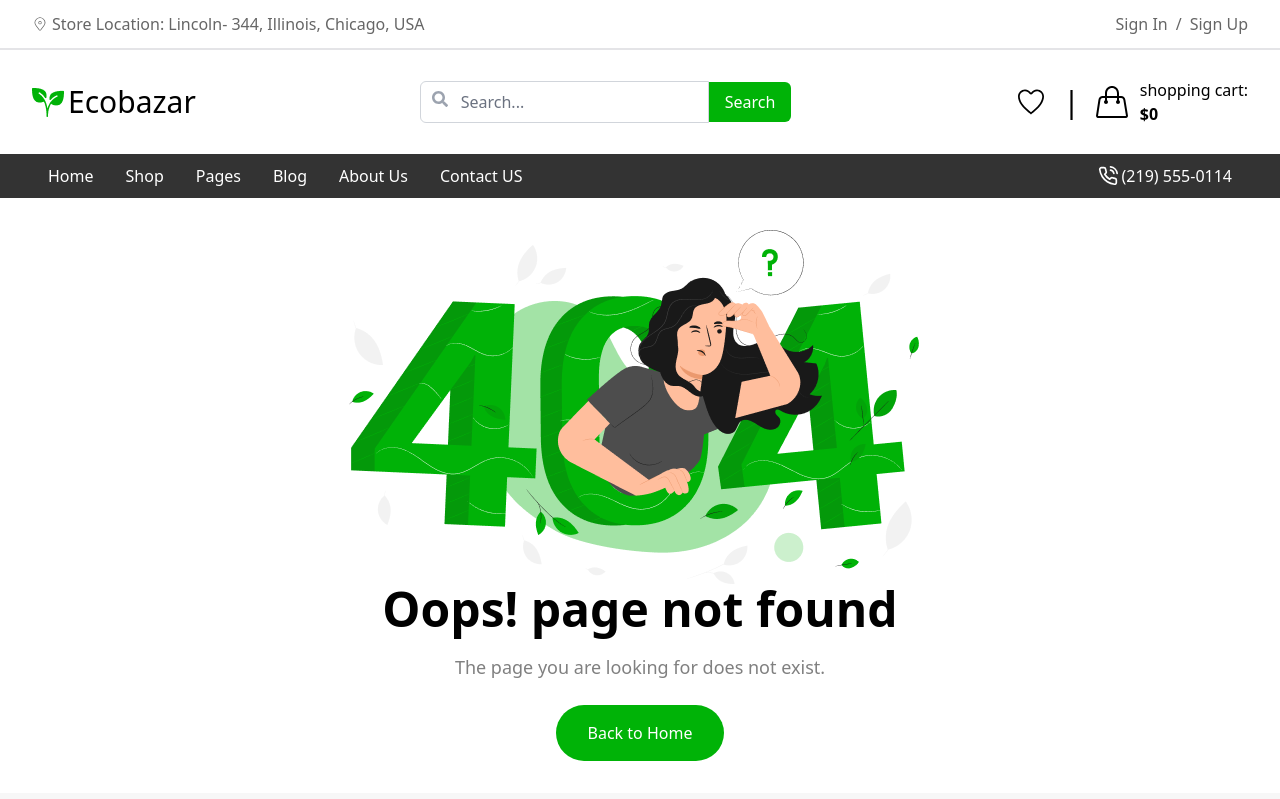
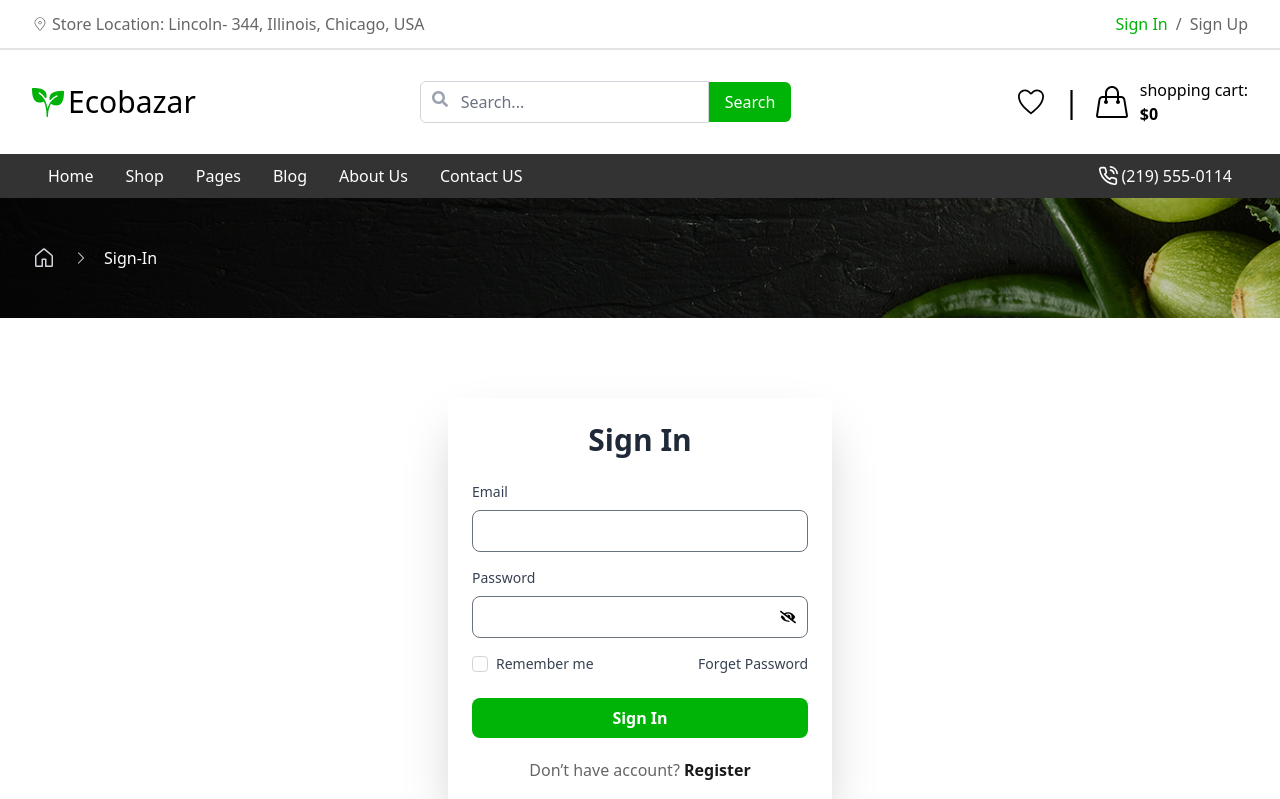
Before and after one commit to sanaullahsaber/eco-bazar-client-side, a React (Vite) app: page /sign-in in a window 1280 px wide. Shown: the top 799 px of the page. Built offline with nearby package versions, Linux system fonts and the light colour scheme.

Commit message:
sign in page ui done

```diff
--- a/src/components/Navigation/NavPart/SmallOneNav.jsx
+++ b/src/components/Navigation/NavPart/SmallOneNav.jsx
@@ -15,9 +15,27 @@ const SmallOneNav = () => {
         </div>
 
         <div className="flex items-center space-x-2 text-[#666666] font-normal text-base sm:text-lg md:text-xl lg:text-base xl:text-base">
-          <NavLink to={"/"}>Sign In</NavLink>
+          <NavLink
+            to={"/sign-in"}
+            className={({ isActive }) =>
+              isActive
+                ? "text-[#00B307] text-base font-medium"
+                : "text-[#666666] text-base font-medium"
+            }
+          >
+            Sign In
+          </NavLink>
           <span>/</span>
-          <NavLink to={"/"}>Sign Up</NavLink>
+          <NavLink
+            to={"/sign-up"}
+            className={({ isActive }) =>
+              isActive
+                ? "text-[#00B307] text-base font-medium"
+                : "text-[#666666] text-base font-medium"
+            }
+          >
+            Sign Up
+          </NavLink>
         </div>
       </div>
     </div>
--- /dev/null
+++ b/src/pages/CreateAccount/CreateAccount.jsx
@@ -0,0 +1,10 @@
+
+const CreateAccount = () => {
+  return (
+    <div>
+      CreateAccount
+    </div>
+  );
+};
+
+export default CreateAccount;
--- /dev/null
+++ b/src/pages/SignIn/SignIn.jsx
@@ -0,0 +1,114 @@
+import { Link } from "react-router-dom";
+import { FaEye, FaEyeSlash } from "react-icons/fa";
+import { useState } from "react";
+import Breadcrumbs from "../../components/Breadcrumbs/Breadcrumbs";
+
+const SignIn = () => {
+  const [showPassword, setShowPassword] = useState(false);
+
+  const togglePasswordVisibility = () => {
+    setShowPassword((prev) => !prev);
+  };
+
+  return (
+    <>
+      <Breadcrumbs></Breadcrumbs>
+      <div className="flex items-center justify-center bg-[#FFFFFF] py-5 px-5 sm:py-5 md:py-10 lg:py-20">
+        <div className="w-full max-w-sm p-6 bg-white rounded-lg shadow-2xl">
+          <h2 className="mb-6 text-3xl font-bold text-center text-gray-800">
+            Sign In
+          </h2>
+          <form>
+            {/* email */}
+            <div className="mb-4">
+              <label
+                htmlFor="email"
+                className="block mb-2 text-sm font-medium text-gray-700"
+              >
+                Email
+              </label>
+              <input
+                type="email"
+                id="email"
+                className="w-full px-3 py-2 text-gray-700 border rounded-lg
+              focus:outline-none focus:ring focus:ring-blue-200"
+                required
+              />
+            </div>
+
+            {/* password */}
+            <div className="mb-4 relative">
+              <label
+                htmlFor="password"
+                className="block mb-2 text-sm font-medium text-gray-700"
+              >
+                Password
+              </label>
+              <div className="relative">
+                <input
+                  type={showPassword ? "text" : "password"}
+                  id="password"
+                  className="w-full px-3 py-2 text-gray-700 border rounded-lg focus:outline-none focus:ring focus:ring-blue-200"
+                  required
+                />
+                {showPassword ? (
+                  <FaEye
+                    className="absolute right-3 top-1/2 transform -translate-y-1/2 cursor-pointer"
+                    onClick={togglePasswordVisibility}
+                  />
+                ) : (
+                  <FaEyeSlash
+                    className="absolute right-3 top-1/2 transform -translate-y-1/2 cursor-pointer"
+                    onClick={togglePasswordVisibility}
+                  />
+                )}
+              </div>
+            </div>
+
+            {/* links */}
+            <div className="flex flex-row justify-between">
+              <div className="flex items-center mb-6">
+                <input
+                  type="checkbox"
+                  id="remember"
+                  className="w-4 h-4 text-blue-600 border-gray-300 rounded focus:ring-blue-500"
+                />
+                <label
+                  htmlFor="remember"
+                  className="ml-2 text-sm font-medium text-gray-700"
+                >
+                  Remember me
+                </label>
+              </div>
+              <Link>
+                <p className="ml-2 text-sm font-medium text-gray-700">
+                  Forget Password
+                </p>
+              </Link>
+            </div>
+            {/* button */}
+            <div>
+              <input
+                type="submit"
+                value="Sign In"
+                className="w-full px-4 py-2 font-bold text-white bg-[#00B307] rounded-lg hover:bg-gradient-to-r from-lime-300 to-green-900 focus:outline-none focus:ring-2 focus:ring-blue-200"
+              />
+            </div>
+            {/*  */}
+            <p className="text-[#666666] text-center mt-5">
+              Don’t have account?
+              <Link to={"/sign-up"}>
+                <span className="text-[#1A1A1A]">
+                  <strong> Register</strong>
+                </span>
+              </Link>
+            </p>
+          </form>
+        </div>
+      </div>
+    </>
+  );
+};
+
+export default SignIn;
+//////////////
```
Also changed, not shown: src/routes/routes.jsx (+11 -1 lines).
